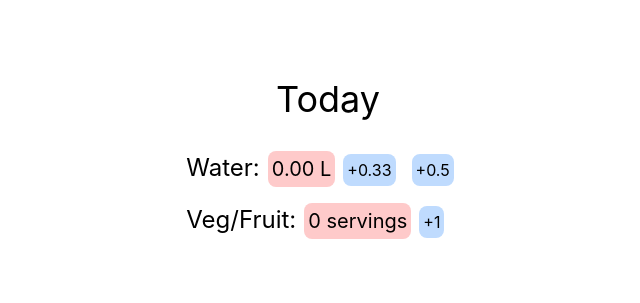
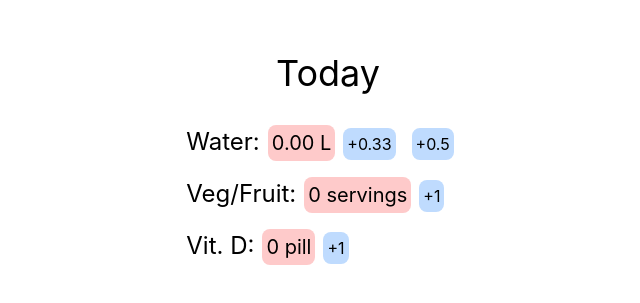
Before and after one commit to pklinken/dingo, a React (Create React App) app: page / in a window 1280 px wide. Shown: the part 233-536 px from the top of the page, without its empty margins (312-952 px from the left). Built offline with nearby package versions, Linux system fonts and the light colour scheme.

Commit message:
Move list of entities out of state

```diff
--- a/src/features/tracker/Tracker.tsx
+++ b/src/features/tracker/Tracker.tsx
@@ -1,6 +1,6 @@
 import classNames from "classnames";
 import { useAppDispatch, useAppSelector } from "../../app/hooks";
-import { addQuantity, ITrackable } from "./trackerSlice";
+import { addQuantity, Entity, entities } from "./trackerSlice";
 
 const Quantity = (q: number): JSX.Element => {
 
@@ -12,23 +12,25 @@ const Quantity = (q: number): JSX.Element => {
   );
 };
 
-const Trackable = (t: ITrackable): JSX.Element => {
+const Trackable = (e: Entity): JSX.Element => {
+  const value = useAppSelector(state => state.tracker.values[e.name]) || 0;
+
   const dispatch = useAppDispatch();
 
-  const bgColor = (t: ITrackable) => t.value >= t.targetValue ? "bg-green-200" : "bg-red-200";
+  const bgColor = value >= e.targetValue ? "bg-green-200" : "bg-red-200";
 
-  const canBeFraction = (t: ITrackable) => t.quantities.some(q => !Number.isInteger(q))
+  const canBeFraction = (t: Entity) => t.quantities.some(q => !Number.isInteger(q))
 
   return (
-    <div className="flex items-baseline mb-4">
+    <div key={e.name} className="flex items-baseline mb-4">
       <div className="text-2xl">
-        {t.name}:
+        {e.name}:
       </div>
-      <div className={classNames(bgColor(t), "text-xl mx-2 p-1 rounded-lg")}>
-        {canBeFraction(t) ? t.value.toFixed(2) : t.value} {t.unit}
+      <div className={classNames(bgColor, "text-xl mx-2 p-1 rounded-lg")}>
+        {canBeFraction(e) ? value.toFixed(2) : value} {e.unit}
       </div>
-      {t.quantities.map(q => (<div onClick={() => dispatch(addQuantity({
-        trackableName: t.name,
+      {e.quantities.map(q => (<div key={q} onClick={() => dispatch(addQuantity({
+        entityName: e.name,
         quantity: q
       }))}>
         {Quantity(q)}
@@ -38,11 +40,10 @@ const Trackable = (t: ITrackable): JSX.Element => {
 };
 
 export function Tracker() {
-  const state = useAppSelector(state => state.tracker);
   return (
     <div>
       <div className="text-4xl pb-8">Today</div>
-      {state.trackables.map(Trackable)}
+      {entities.map(Trackable)}
     </div>
   );
 }
--- a/src/features/tracker/trackerSlice.ts
+++ b/src/features/tracker/trackerSlice.ts
@@ -1,34 +1,46 @@
 import { createSlice } from "@reduxjs/toolkit";
 
-export interface ITrackable {
+export interface Entity {
   name: string
-  value: number
   targetValue: number
   unit: string
   quantities: number[]
 }
 
-type TrackerState = {
-  trackables: ITrackable[];
-}
-
-const initialState: TrackerState = {
-  trackables: [
+export const entities: Entity[] =
+  [
     {
       name: "Water",
-      value: 0,
       targetValue: 3.5,
       unit: "L",
       quantities: [0.33, 0.5]
     },
     {
       name: "Veg/Fruit",
-      value: 0,
       targetValue: 10,
       unit: "servings",
       quantities: [1]
     },
+    {
+      name: "Vit. D",
+      targetValue: 1,
+      unit: "pill",
+      quantities: [1]
+    }
   ]
+
+
+type TrackableValue = {
+  [index: string]: number
+}
+
+type TrackerState = {
+  values: TrackableValue;
+  lastUpdated?: Date;
+}
+
+const initialState: TrackerState = {
+  values: {},
 }
 
 export const trackerSlice = createSlice(
@@ -37,10 +49,11 @@ export const trackerSlice = createSlice(
     initialState: initialState,
     reducers: {
       addQuantity: (state, action) => {
-        const { trackableName, quantity } = action.payload;
-        const trackable = state.trackables.find(t => t.name === trackableName);
-        if (trackable) {
-          trackable.value += quantity;
+        const { entityName, quantity } = action.payload;
+        if (state.values[entityName] === undefined) {
+          state.values[entityName] = quantity;
+        } else {
+          state.values[entityName] += quantity;
         }
       }
     },
```
